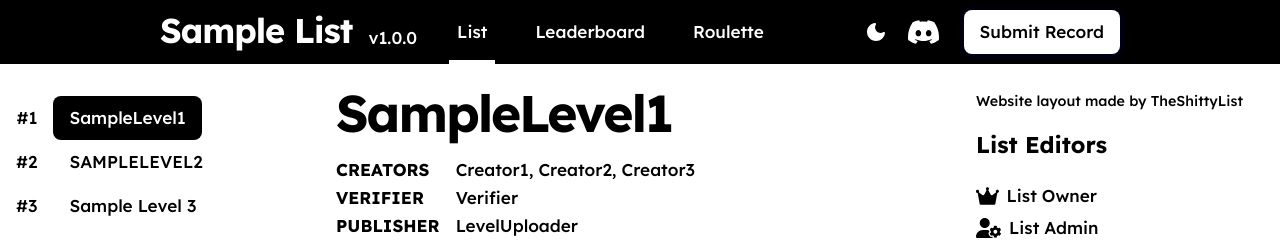
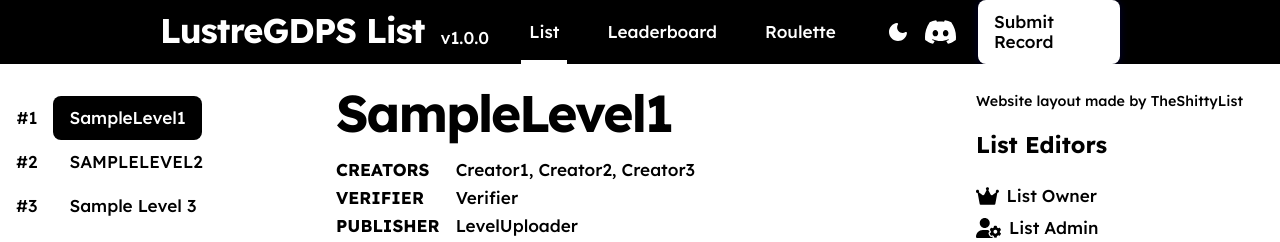
Before and after one commit to LustreGD/LustreGDPS-Demonlist, a plain HTML site: page index.html in a window 1280 px wide. Shown: the top 242 px of the page. Drawn offline with nearby package versions, Linux system fonts and the light colour scheme.

Commit message:
Update index.html

```diff
--- a/index.html
+++ b/index.html
@@ -37,7 +37,7 @@
     <body id="app">
         <header :class="{ dark: store.dark }">
             <div class="logo">
-                <h2>Sample List</h2>
+                <h2>LustreGDPS List</h2>
                 <p>v1.0.0</p>
             </div>
             <nav class="nav">
```
